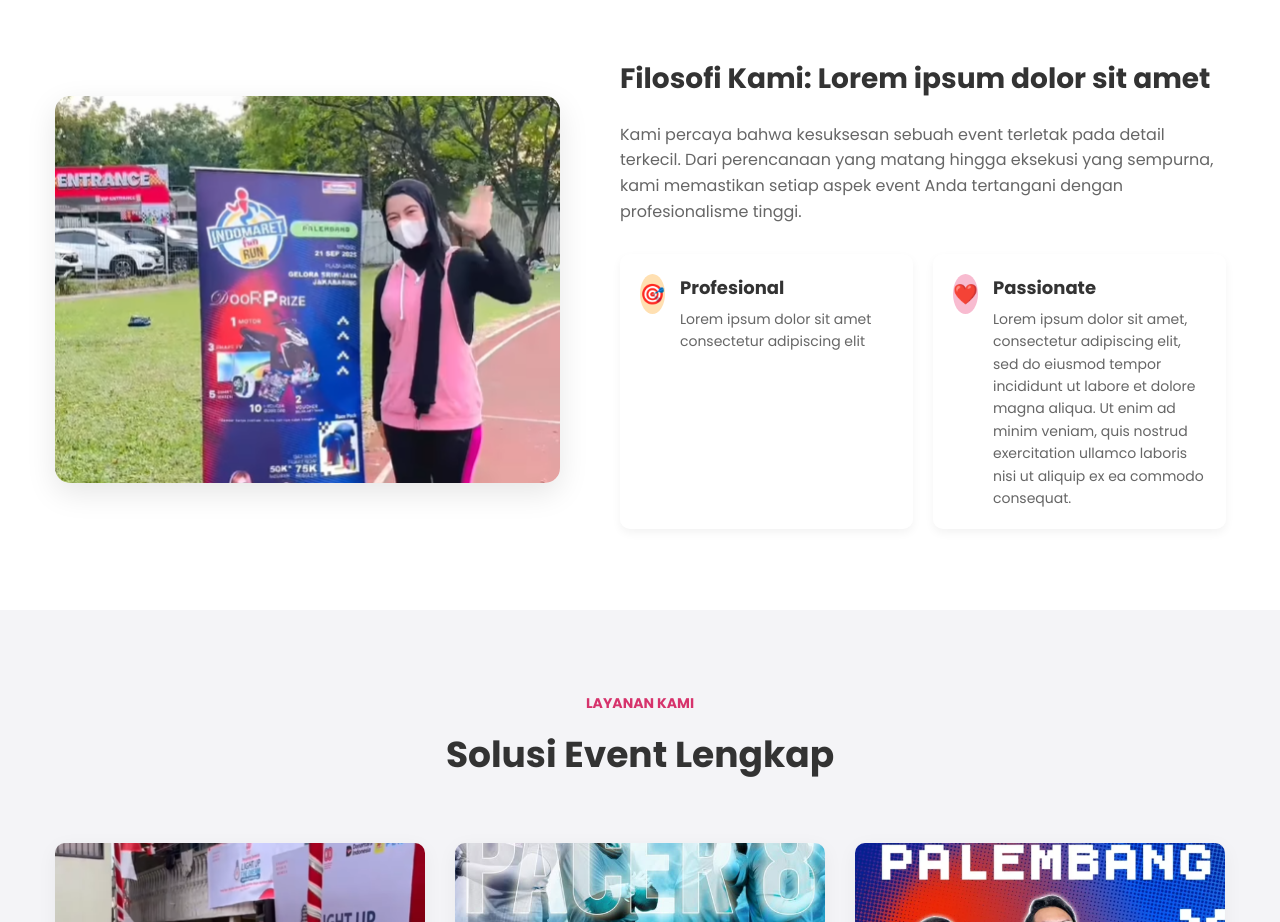
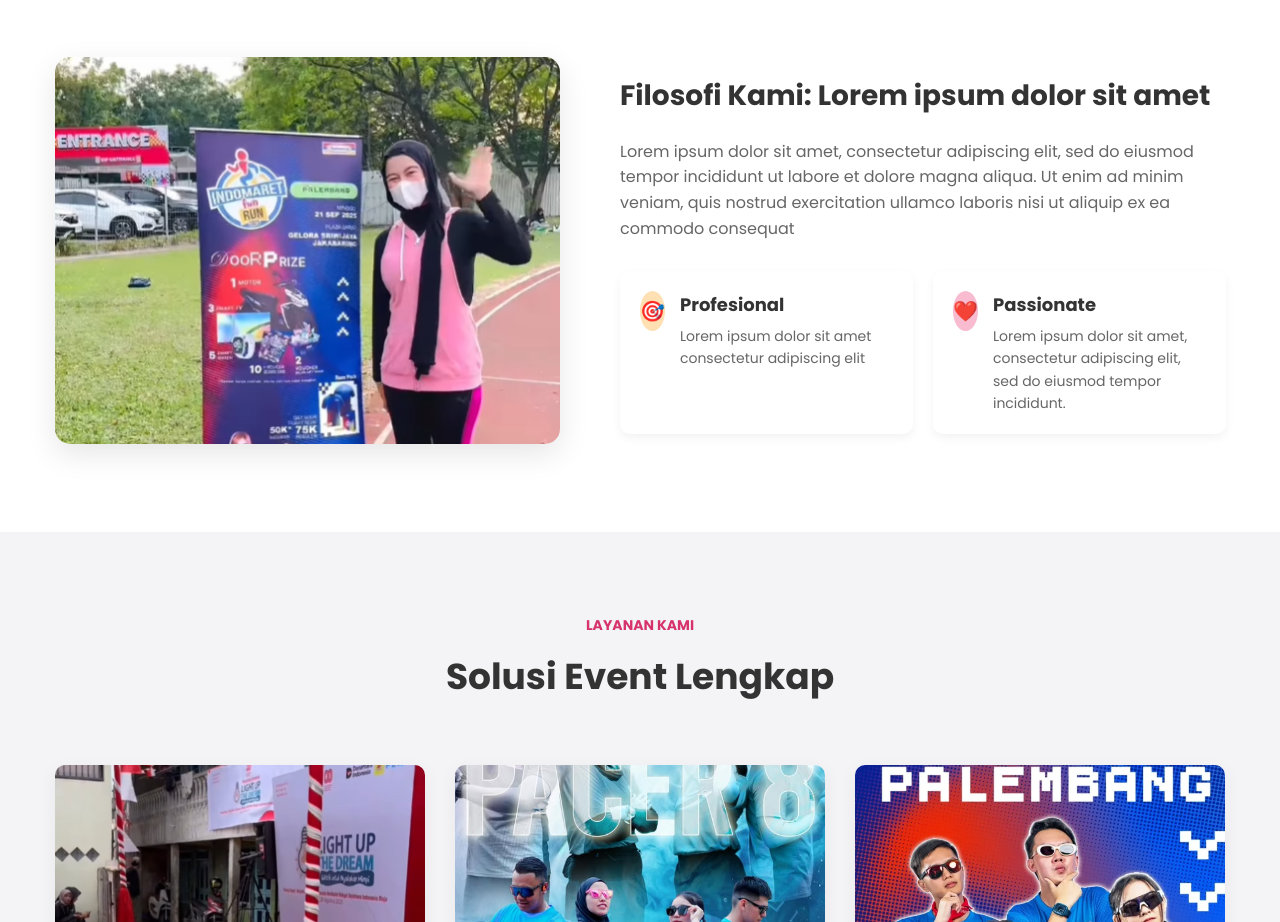
Before and after one commit to Riiq/WebProject, a plain HTML site: page index.html in a window 1280 px wide. Shown: the part 976-1898 px from the top of the page. Drawn offline with Linux system fonts and the light colour scheme.

Commit message:
Update index.html

```diff
--- a/index.html
+++ b/index.html
@@ -82,7 +82,7 @@
                 <div class="about-text fade-in-item">
                     <h3>Filosofi Kami: Lorem ipsum dolor sit amet</h3>
                     <p>
-                        Kami percaya bahwa kesuksesan sebuah event terletak pada detail terkecil. Dari perencanaan yang matang hingga eksekusi yang sempurna, kami memastikan setiap aspek event Anda tertangani dengan profesionalisme tinggi.
+                        Lorem ipsum dolor sit amet, consectetur adipiscing elit, sed do eiusmod tempor incididunt ut labore et dolore magna aliqua. Ut enim ad minim veniam, quis nostrud exercitation ullamco laboris nisi ut aliquip ex ea commodo consequat
                     </p>
 
                     <div class="value-grid">
@@ -97,7 +97,7 @@
                             <span class="icon-circle icon-pink">❤️</span>
                             <div>
                                 <h4>Passionate</h4>
-                                <p>Lorem ipsum dolor sit amet, consectetur adipiscing elit, sed do eiusmod tempor incididunt ut labore et dolore magna aliqua. Ut enim ad minim veniam, quis nostrud exercitation ullamco laboris nisi ut aliquip ex ea commodo consequat.</p>
+                                <p>Lorem ipsum dolor sit amet, consectetur adipiscing elit, sed do eiusmod tempor incididunt.</p>
                             </div>
                         </div>
                     </div>
```
